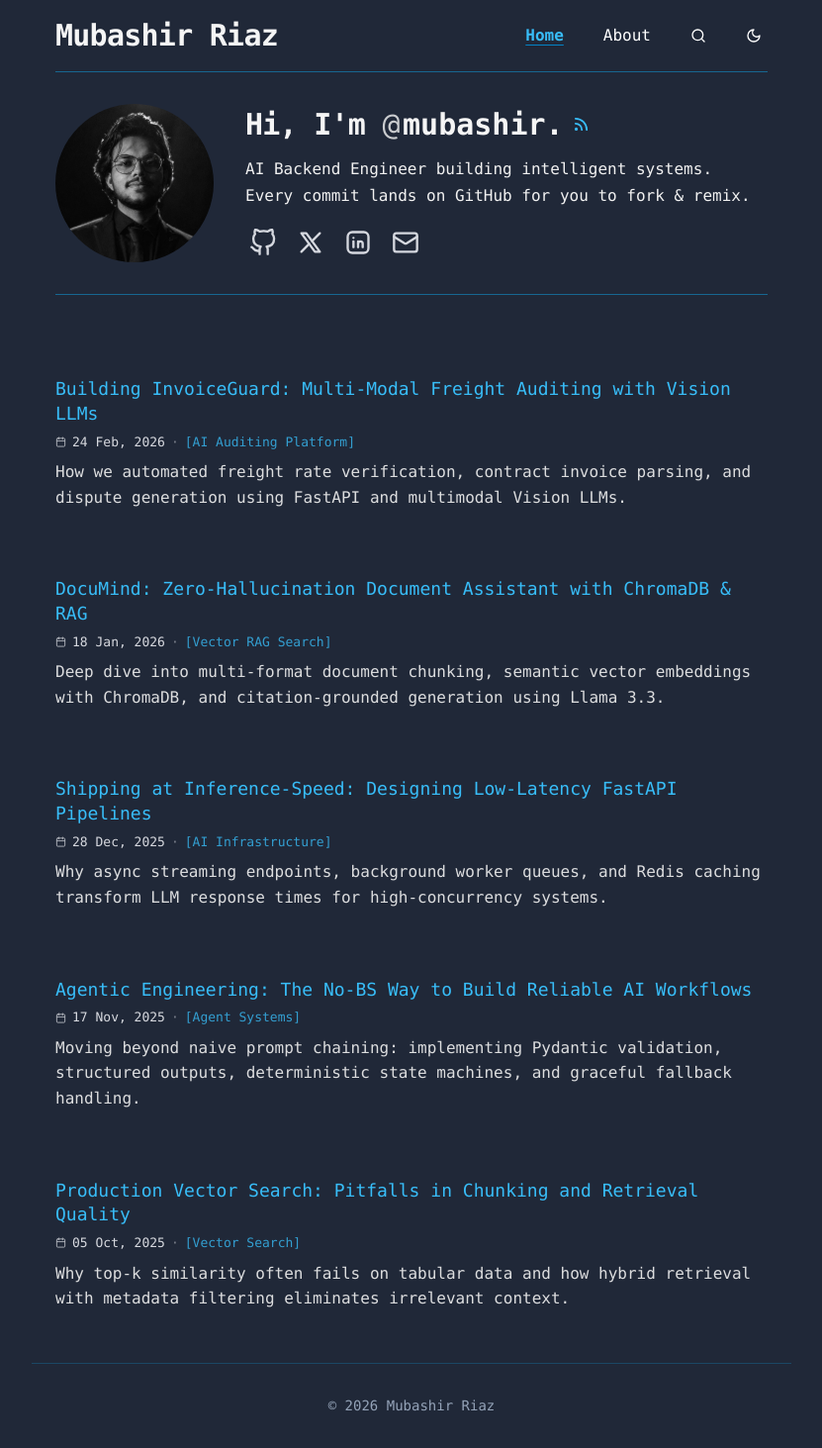
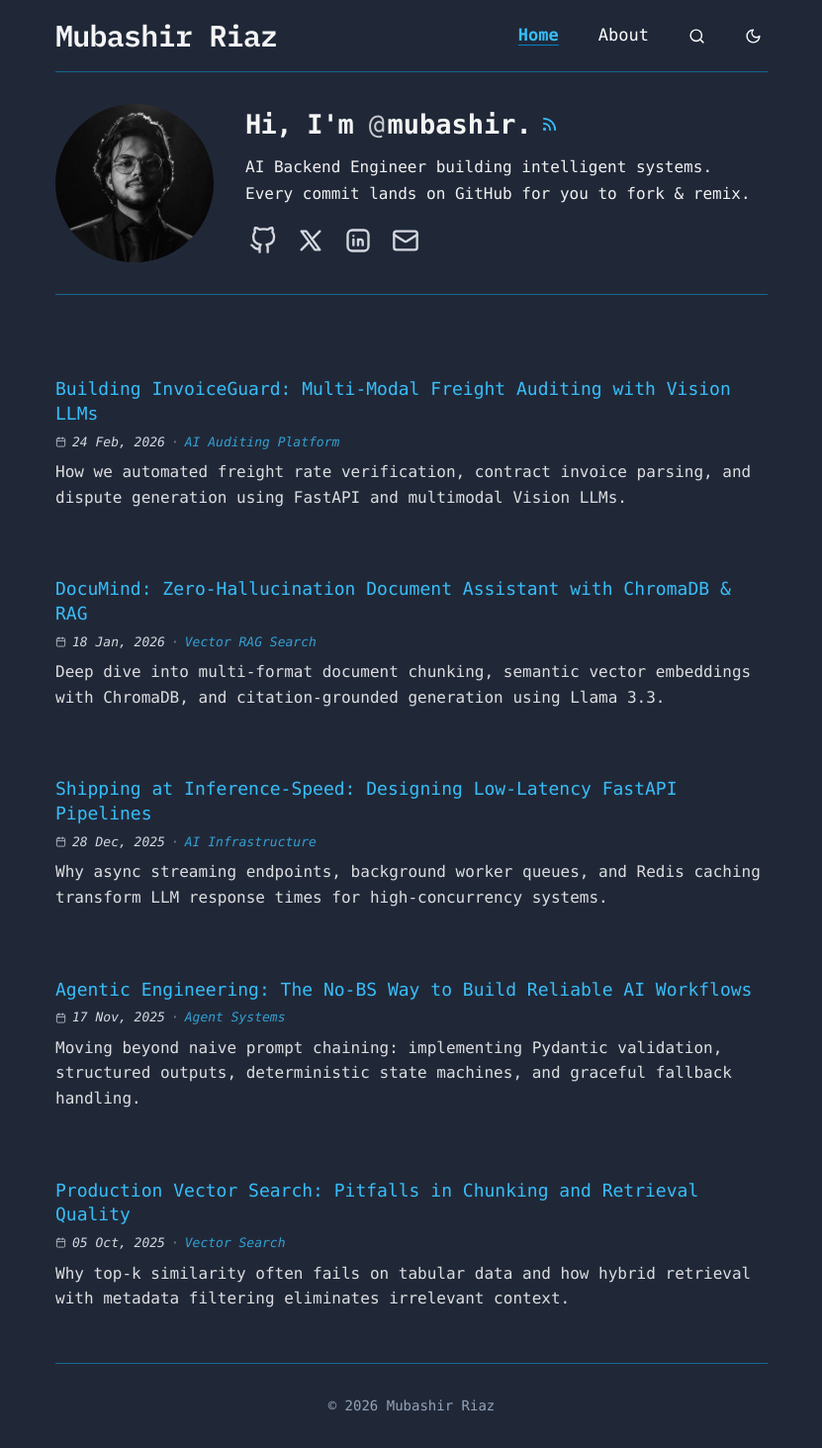
Before and after one commit to mubashir-riaz/portfolio, a React (Vite) app: page / in a window 1280 px wide. Shown: the whole page at 99% size, without its empty margins (224-1055 px from the left). Built offline with nearby package versions, Linux system fonts and the light colour scheme.

Commit message:
update the about and text data

```diff
--- a/Portfolio.jsx
+++ b/Portfolio.jsx
@@ -29,7 +29,6 @@ const PROFILE = {
     'Every commit lands on GitHub for you to fork & remix.',
   ],
 };
-
 
 /* ------------------------------------------------------------------ */
 /*  POSTS / WRITING / ARTICLES DATA                                   */
@@ -544,7 +543,7 @@ export default function Portfolio() {
         searchIcon: 'text-[#0077b5]',
         searchInput: 'text-[#111827] placeholder:text-[#9ca3af]',
         searchClear: 'text-[#555555] hover:text-[#111827]',
-        footer: 'border-[#e5e5e5] text-[#555555]',
+        footer: 'text-[#555555]',
       };
     }
     return {
@@ -578,7 +577,7 @@ export default function Portfolio() {
       searchIcon: 'text-[#38bdf8]',
       searchInput: 'text-[#f2f2f2] placeholder:text-[#94a3b8]',
       searchClear: 'text-[#94a3b8] hover:text-[#f2f2f2]',
-      footer: 'border-[#0ea5e9]/25 text-[#94a3b8]',
+      footer: 'text-[#94a3b8]',
     };
   }, [theme]);
 
@@ -595,7 +594,7 @@ export default function Portfolio() {
         <header
           className="px-[18px] sm:px-6 flex items-center justify-between h-[59px] sm:h-[72px]"
         >
-          {/* Brand / Logo (System Monospace, 20px on mobile, bold) */}
+          {/* Brand / Logo (IBM Plex Mono, Straight 'M' | \ / |, Industrial High-Precision Aesthetic) */}
           <button
             onClick={() => {
               setCurrentView('posts');
@@ -603,14 +602,14 @@ export default function Portfolio() {
               setMobileMenuOpen(false);
               window.scrollTo({ top: 0, behavior: 'smooth' });
             }}
-            style={{ fontFamily: 'var(--font-mono, ui-monospace, SFMono-Regular, Menlo, Monaco, Consolas, "Liberation Mono", "Courier New", monospace)' }}
-            className={`text-[20px] sm:text-[28px] md:text-[30px] font-bold tracking-tight ${themeClasses.navLogo} transition-colors leading-none text-left`}
+            style={{ fontFamily: "'IBM Plex Mono', monospace" }}
+            className={`font-mono text-[20px] sm:text-[28px] md:text-[30px] font-semibold tracking-tight ${themeClasses.navLogo} transition-colors leading-none text-left`}
           >
             {PROFILE.name}
           </button>
 
           {/* Desktop Navigation Items + Icons (Hidden on Mobile) */}
-          <nav className="hidden sm:flex items-center gap-6 md:gap-7 text-[16px] shrink-0">
+          <nav className="hidden sm:flex items-center gap-6 md:gap-7 text-[17px] shrink-0">
             <button
               onClick={() => {
                 setCurrentView('posts');
@@ -646,7 +645,7 @@ export default function Portfolio() {
               className={`${themeClasses.navIcon} transition-colors p-1.5`}
               title="Search"
             >
-              <Search size={16} />
+              <Search size={17} />
             </button>
 
             {/* Theme Toggle Icon Button */}
@@ -656,7 +655,7 @@ export default function Portfolio() {
               className={`${themeClasses.navIcon} transition-colors p-1.5`}
               title={theme === 'paper' ? 'Switch to Normal Theme' : 'Switch to White Theme'}
             >
-              {theme === 'paper' ? <Sun size={16} /> : <Moon size={16} />}
+              {theme === 'paper' ? <Sun size={17} /> : <Moon size={17} />}
             </button>
           </nav>
 
@@ -799,7 +798,7 @@ export default function Portfolio() {
           <div className="flex-1 min-w-0 flex flex-col items-center sm:items-start text-center sm:text-left w-full">
             {/* Headline with RSS badge */}
             <div className="flex items-center justify-center sm:justify-start gap-2">
-              <h1 className={`text-[21px] sm:text-[30px] font-bold tracking-tight leading-tight ${themeClasses.headline}`}>
+              <h1 className={`text-[21px] sm:text-[27px] font-bold tracking-tight leading-tight ${themeClasses.headline}`}>
                 Hi, I'm <span className="inline-block tracking-normal"><span className="font-normal opacity-80 mr-[2.5px]">@</span>{PROFILE.handle.replace(/^@/, '')}</span>.
               </h1>
               <span
@@ -923,14 +922,14 @@ export default function Portfolio() {
                     </button>
                   </h2>
 
-                  {/* Metadata (Monospace, 11px-12px, calendar icon) */}
-                  <div className={`flex flex-wrap items-center gap-1.5 text-[11px] sm:text-[13px] ${themeClasses.meta} mb-2`}>
-                    <Calendar size={11} className="shrink-0 opacity-80" />
+                  {/* Metadata (Monospace, 11px-12px, calendar icon, italic) */}
+                  <div className={`flex flex-wrap items-center gap-1.5 text-[11px] sm:text-[13px] italic ${themeClasses.meta} mb-2`}>
+                    <Calendar size={11} className="shrink-0 opacity-80 not-italic" />
                     <span>{post.date}</span>
                     {post.category && (
                       <>
                         <span className="opacity-50">·</span>
-                        <span className={themeClasses.metaAccent}>[{post.category}]</span>
+                        <span className={themeClasses.metaAccent}>{post.category}</span>
                       </>
                     )}
                   </div>
@@ -966,7 +965,7 @@ export default function Portfolio() {
                 className={`inline-flex items-center gap-1.5 text-[13.5px] sm:text-[15px] ${themeClasses.accentLink} cursor-pointer`}
               >
                 <ArrowLeft size={15} />
-                <span>Back to all posts</span>
+                <span>Back to home</span>
               </button>
             </div>
 
@@ -976,13 +975,13 @@ export default function Portfolio() {
                 {activePost.title}
               </h1>
 
-              <div className={`flex flex-wrap items-center gap-1.5 sm:gap-2 text-[12px] sm:text-[14px] ${themeClasses.meta}`}>
+              <div className={`flex flex-wrap items-center gap-1.5 sm:gap-2 text-[12px] sm:text-[14px] italic ${themeClasses.meta}`}>
                 <div className="flex items-center gap-1">
-                  <Calendar size={12} />
+                  <Calendar size={12} className="not-italic" />
                   <span>{activePost.date}</span>
                 </div>
                 <span>·</span>
-                <span className={themeClasses.metaAccent}>[{activePost.category}]</span>
+                <span className={themeClasses.metaAccent}>{activePost.category}</span>
               </div>
             </div>
 
@@ -1048,7 +1047,7 @@ export default function Portfolio() {
                 className={`inline-flex items-center gap-1.5 text-[13.5px] sm:text-[15px] ${themeClasses.accentLink} cursor-pointer`}
               >
                 <ArrowLeft size={15} />
-                <span>Back to all posts</span>
+                <span>Back to home</span>
               </button>
             </div>
           </main>
@@ -1065,7 +1064,7 @@ export default function Portfolio() {
                 className={`inline-flex items-center gap-1.5 text-[13.5px] sm:text-[15px] ${themeClasses.accentLink} cursor-pointer`}
               >
                 <ArrowLeft size={15} />
-                <span>Back to all posts</span>
+                <span>Back to home</span>
               </button>
             </div>
 
@@ -1106,61 +1105,22 @@ export default function Portfolio() {
               </p>
             </div>
 
-            {/* Direct Contact & Socials */}
-            <div className={`pt-3 border-t ${themeClasses.borderMuted} space-y-2.5`}>
+            {/* Direct Contact */}
+            <div className={`pt-3 border-t ${themeClasses.borderMuted} space-y-2`}>
               <div className={`text-[13px] sm:text-[14px] ${themeClasses.accentText} font-semibold uppercase tracking-wider`}>
                 Connect
               </div>
-              <div className="flex flex-wrap items-center gap-2.5 sm:gap-3 text-[13px] sm:text-[15px]">
+              <div>
                 <a
                   href={`mailto:${PROFILE.email}`}
-                  className={`group px-2.5 sm:px-3 py-1.5 rounded ${themeClasses.contactBtn} transition-colors flex items-center gap-2 break-all`}
+                  className={`group inline-flex items-center gap-2 text-[14px] sm:text-[16px] ${themeClasses.text} hover:opacity-80 transition-opacity break-all`}
                 >
                   <Mail
-                    size={15}
+                    size={16}
                     className={`${themeClasses.contactIcon} shrink-0 transition-transform duration-300 ease-out origin-center group-hover:rotate-6`}
                     strokeWidth={2}
                   />
-                  <span className="break-all">{PROFILE.email}</span>
-                </a>
-                <a
-                  href={PROFILE.github}
-                  target="_blank"
-                  rel="noreferrer"
-                  className={`group px-2.5 sm:px-3 py-1.5 rounded ${themeClasses.contactBtn} transition-colors flex items-center gap-2`}
-                >
-                  <GithubIcon
-                    size={15}
-                    className="w-[15px] h-[15px] shrink-0 transition-transform duration-300 ease-out origin-center group-hover:rotate-6"
-                    strokeWidth={2}
-                  />
-                  <span>GitHub</span>
-                </a>
-                <a
-                  href={PROFILE.x}
-                  target="_blank"
-                  rel="noreferrer"
-                  className={`group px-2.5 sm:px-3 py-1.5 rounded ${themeClasses.contactBtn} transition-colors flex items-center gap-2`}
-                >
-                  <XIcon
-                    size={15}
-                    className="w-[15px] h-[15px] shrink-0 transition-transform duration-300 ease-out origin-center group-hover:rotate-6"
-                    strokeWidth={2}
-                  />
-                  <span>X</span>
-                </a>
-                <a
-                  href={PROFILE.linkedin}
-                  target="_blank"
-                  rel="noreferrer"
-                  className={`group px-2.5 sm:px-3 py-1.5 rounded ${themeClasses.contactBtn} transition-colors flex items-center gap-2`}
-                >
-                  <LinkedinIcon
-                    size={15}
-                    className="w-[15px] h-[15px] shrink-0 transition-transform duration-300 ease-out origin-center group-hover:rotate-6"
-                    strokeWidth={2}
-                  />
-                  <span>LinkedIn</span>
+                  <span>{PROFILE.email}</span>
                 </a>
               </div>
             </div>
@@ -1168,9 +1128,19 @@ export default function Portfolio() {
         )}
 
         {/* ---------------------------------------------------------- */}
+        {/* FOOTER HORIZONTAL DIVIDER                                  */}
+        {/* ---------------------------------------------------------- */}
+        <div className="px-[18px] sm:px-6">
+          <div
+            className={`border-t ${themeClasses.border}`}
+            style={{ borderTopWidth: '1px' }}
+          />
+        </div>
+
+        {/* ---------------------------------------------------------- */}
         {/* FOOTER (CLEAN RETRO MONOSPACE)                             */}
         {/* ---------------------------------------------------------- */}
-        <footer className={`py-6 sm:py-8 px-[18px] sm:px-6 border-t ${themeClasses.footer} text-center text-[13px] sm:text-[14px] font-mono`}>
+        <footer className={`py-6 sm:py-8 px-[18px] sm:px-6 text-center text-[13px] sm:text-[14px] font-mono ${themeClasses.footer}`}>
           <p>
             &copy; {new Date().getFullYear()} {PROFILE.name}
           </p>
--- a/index.html
+++ b/index.html
@@ -6,6 +6,9 @@
     <meta name="description" content="Mubashir Riaz - AI Backend Engineer & Intelligent Systems Developer specializing in production-ready APIs, FastAPI, RAG, and scalable backend architecture." />
     <title>Mubashir Riaz</title>
     <link rel="icon" type="image/svg+xml" href="/favicon.svg?v=3" />
+    <link rel="preconnect" href="https://fonts.googleapis.com" />
+    <link rel="preconnect" href="https://fonts.gstatic.com" crossorigin />
+    <link href="https://fonts.googleapis.com/css2?family=IBM+Plex+Mono:wght@500;600;700&display=swap" rel="stylesheet" />
   </head>
   <body>
     <div id="root"></div>
```
